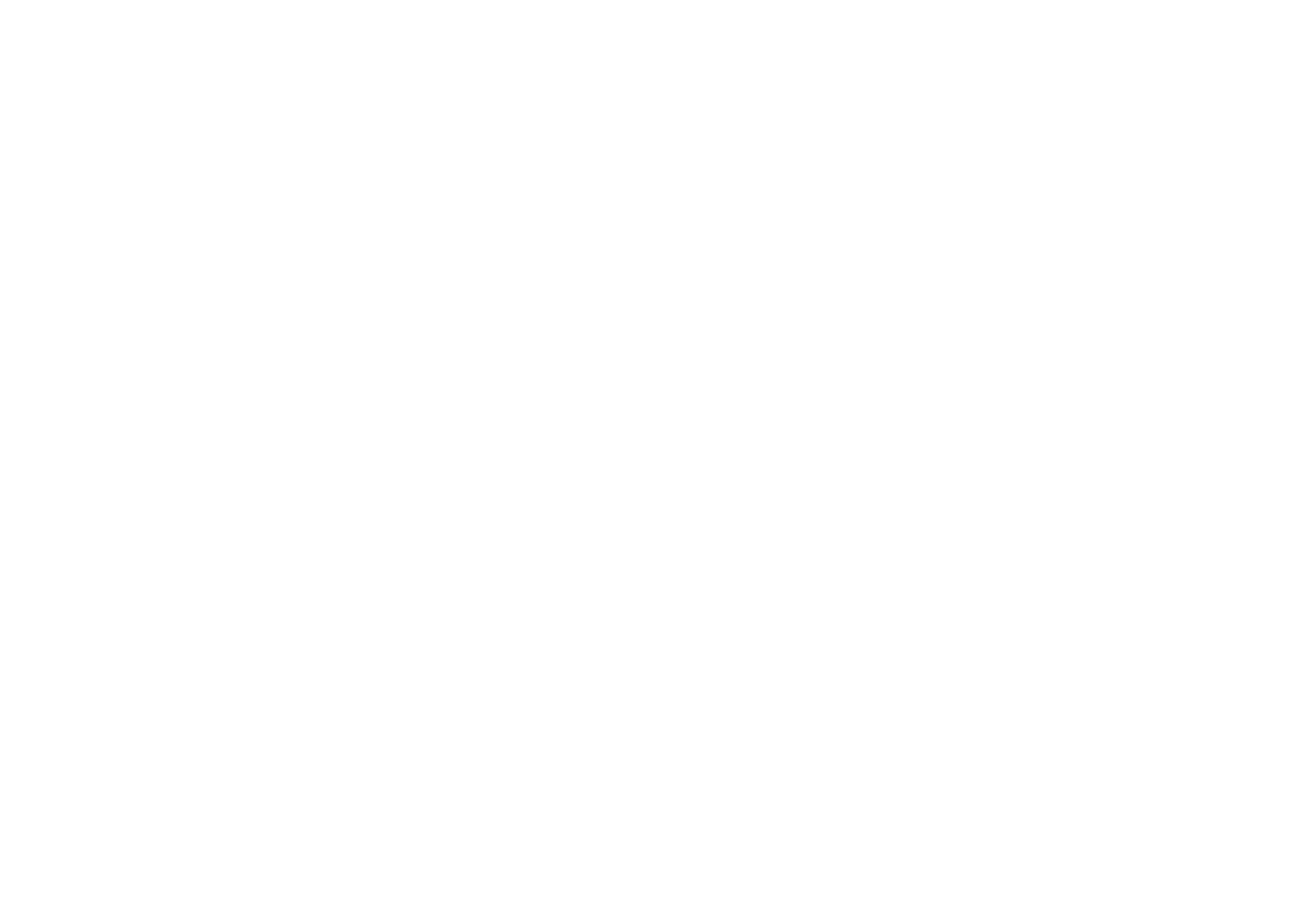
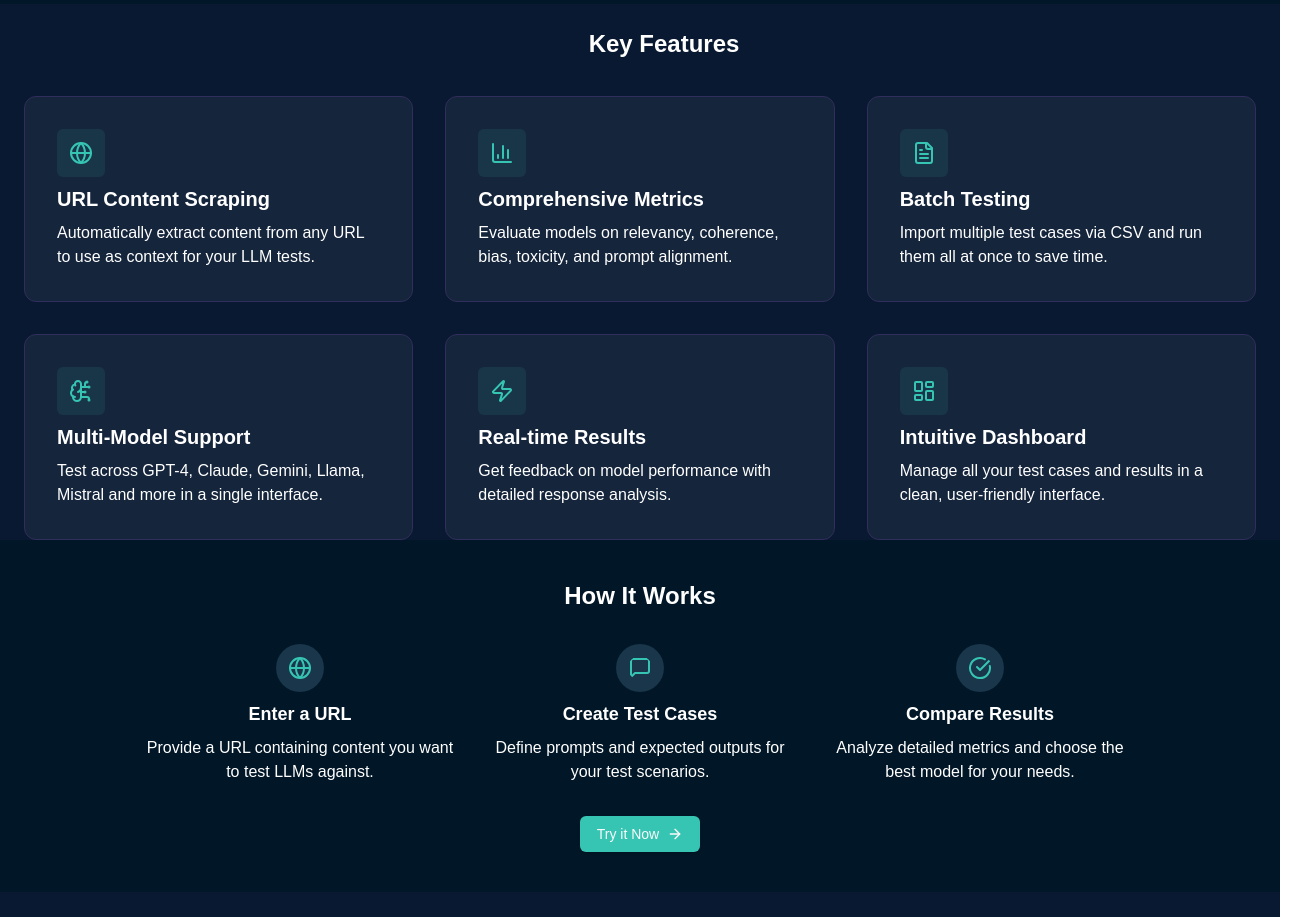
Before and after one commit to jballo/VALLM, a Next.js app: page / in a window 1280 px wide. Shown: the part 380-1297 px from the top of the page, 1304 px wide, since content can reach past the window. Before the commit the page ends 800 px from the top, so only its background shows below. Built offline with nearby package versions, Linux system fonts and the light colour scheme; no server answers.

Commit message:
Feat: Added UI to Home Page

```diff
--- a/src/components/custom/HomeClient.tsx
+++ b/src/components/custom/HomeClient.tsx
@@ -1,13 +1,137 @@
 "use client";
 
+import { ArrowRight, BrainCircuit, ChartColumn, CircleCheckBig, FileText, Globe, LayoutDashboard, MessageSquare, Zap } from "lucide-react";
+import { Button } from "../ui/button";
 import Header from "./header";
 
 
 
 export default function HomeClient(){
     return (
-        <div className="w-full min-h-screen p-12 flex flex-col gap-6">
-            <Header />
+        <div className="w-full min-h-screen flex flex-col gap-12 bg-[#011627] text-white">
+            <div className="m-6">
+                <Header />
+            </div>
+            <div className="flex flex-col w-full h-full gap-4">
+                {/* Title and Basic Info */}
+                <div className="flex flex-col items-center gap-10 m-6">
+                    <h1 className="text-4xl font-bold text-center bg-gradient-to-r from-[#34C5B3] to-[#7C3AED] inline-block text-transparent bg-clip-text">Compare LLM Performance with Confidence</h1>
+                    <h3 className="text-lg text-center">Test, evaluate, and compare multiple language models with a single URL. Make data-driven decisions about which AI models best suit your needs.</h3>
+                    <div className="flex flex-row gap-2">
+                        <Button className="bg-[#37C5B3] hover:bg-[#2da192]">Go to Dashboard</Button>
+                        <Button variant="ghost">View Demo</Button>
+                    </div>
+                </div>
+                {/* Key Features */}
+                <div className="flex flex-col w-screen bg-[#091931] gap-3">
+                    <div className="flex flex-col justify-center w-full m-6">
+                        <h2 className="text-2xl text-center font-bold">Key Features</h2>
+                    </div>
+                    <div className="grid grid-cols-3 gap-8 mx-6">
+                        <div className="flex flex-col gap-2 border-[1px] rounded-xl border-[#312D5C] bg-[#15253C] p-8">
+                            <Globe className="w-12 h-12 bg-[#193649] text-[#37C5B3] p-3 rounded-md"/>
+                            <h4 className="text-xl font-bold">URL Content Scraping</h4>
+                            <p>Automatically extract content from any URL to use as context for your LLM tests.</p>
+                        </div>
+                        <div className="flex flex-col gap-2 border-[1px] rounded-xl border-[#312D5C] bg-[#15253C] p-8">
+                            <ChartColumn className="w-12 h-12 bg-[#193649] text-[#37C5B3] p-3 rounded-md"/>
+                            <h4 className="text-xl font-bold">Comprehensive Metrics</h4>
+                            <p>Evaluate models on relevancy, coherence, bias, toxicity, and prompt alignment.</p>
+                        </div>
+                        <div className="flex flex-col gap-2 border-[1px] rounded-xl border-[#312D5C] bg-[#15253C] p-8">
+                            <FileText className="w-12 h-12 bg-[#193649] text-[#37C5B3] p-3 rounded-md"/>
+                            <h4 className="text-xl font-bold">Batch Testing</h4>
+                            <p>Import multiple test cases via CSV and run them all at once to save time.</p>
+                        </div>
+                        <div className="flex flex-col gap-2 border-[1px] rounded-xl border-[#312D5C] bg-[#15253C] p-8">
+                            <BrainCircuit className="w-12 h-12 bg-[#193649] text-[#37C5B3] p-3 rounded-md"/>
+                            <h4 className="text-xl font-bold">Multi-Model Support</h4>
+                            <p>Test across GPT-4, Claude, Gemini, Llama, Mistral and more in a single interface.</p>
+                        </div>
+                        <div className="flex flex-col gap-2 border-[1px] rounded-xl border-[#312D5C] bg-[#15253C] p-8">
+                            <Zap className="w-12 h-12 bg-[#193649] text-[#37C5B3] p-3 rounded-md"/>
+                            <h4 className="text-xl font-bold">Real-time Results</h4>
+                            <p>Get feedback on model performance with detailed response analysis.</p>
+                        </div>
+                        <div className="flex flex-col gap-2 border-[1px] rounded-xl border-[#312D5C] bg-[#15253C] p-8">
+                            <LayoutDashboard  className="w-12 h-12 bg-[#193649] text-[#37C5B3] p-3 rounded-md"/>
+                            <h4 className="text-xl font-bold">Intuitive Dashboard</h4>
+                            <p>Manage all your test cases and results in a clean, user-friendly interface.</p>
+                        </div>
+                    </div>
+                </div>
+                {/* How It Works */}
+                <div className="flex flex-col justify-center w-full gap-8 p-6">
+                    <h2 className="text-2xl text-center font-bold">How It Works</h2>
+                    <div className="flex flex-row justify-center gap-5">
+                        <div className="flex flex-col items-center gap-2">
+                            <Globe className="w-12 h-12 text-[#37C5B3] bg-[#19364A] rounded-full p-3"/>
+                            <h4 className="text-lg font-bold text-center">Enter a URL</h4>
+                            <p className="text-center w-[320px]">Provide a URL containing content you want to test LLMs against.</p>
+                        </div>
+                        <div className="flex flex-col items-center gap-2">
+                            <MessageSquare className="w-12 h-12 text-[#37C5B3] bg-[#19364A] rounded-full p-3"/>
+                            <h4 className="text-lg font-bold text-center">Create Test Cases</h4>
+                            <p className="text-center w-[320px]">Define prompts and expected outputs for your test scenarios.</p>
+                        </div>
+                        <div className="flex flex-col items-center gap-2">
+                            <CircleCheckBig className="w-12 h-12 text-[#37C5B3] bg-[#19364A] rounded-full p-3"/>
+                            <h4 className="text-lg font-bold text-center">Compare Results</h4>
+                            <p className="text-center w-[320px]">Analyze detailed metrics and choose the best model for your needs.</p>
+                        </div>
+                    </div>
+                    <div className="flex flex-row justify-center">
+                        <Button className="w-[120px] bg-[#37C5B3] hover:bg-[#2da192]">Try it Now <ArrowRight /></Button>
+                    </div>
+                </div>
+                {/* Supported Models */}
+                <div className="w-screen flex flex-col items-center bg-[#091931] p-8">
+                    <div className="flex flex-col p-6">
+                        <h2 className="text-2xl text-center font-bold">Supported Models</h2>
+                    </div>
+                    <div className="grid grid-cols-4 w-3/4 gap-8 p-7">
+                        <div className="text-center flex flex-col items-center bg-[#15253C] p-3 gap-4 rounded-md border-[0.5px] border-[#332E5C]">
+                            <div className="flex flex-col justify-center items-center bg-[#183243] text-[#0CA37F] w-10 h-10 rounded-[20px]">G4</div>
+                            <div className="flex flex-col">
+                                <h4>GPT-4</h4>
+                                <p>OpenAI</p>
+                            </div>
+                        </div>
+                        <div className="text-center flex flex-col items-center bg-[#15253C] p-3 gap-4 rounded-md border-[0.5px] border-[#332E5C]">
+                            <div className="flex flex-col justify-center items-center bg-[#172E4E] text-[#4285F4] w-10 h-10 rounded-[20px]">L3.3</div>
+                            <div className="flex flex-col">
+                                <h4>LLAMA 3.3 70B Versatile</h4>
+                                <p>Meta</p>
+                            </div>
+                        </div>
+                        <div className="text-center flex flex-col items-center bg-[#15253C] p-3 gap-4 rounded-md border-[0.5px] border-[#332E5C]">
+                            <div className="flex flex-col justify-center items-center bg-[#172E4E] text-[#4285F4] w-10 h-10 rounded-[20px]">L3.1</div>
+                            <div className="flex flex-col">
+                                <h4>LLAMA 3.1 8B Instant</h4>
+                                <p>Mistral AI</p>
+                            </div>
+                        </div>
+                        <div className="text-center flex flex-col items-center bg-[#15253C] p-4 gap-4 rounded-md border-[0.5px] border-[#332E5C]">
+                            <div className="flex flex-col justify-center items-center bg-[#21274E] text-[#7C3AED] w-10 h-10 rounded-[20px]">ML</div>
+                            <div className="flex flex-col">
+                                <h4>Mistral</h4>
+                                <p>Mistral AI</p>
+                            </div>
+                        </div>
+
+                    </div>
+                </div>
+                {/* Ready to Find Your Ideal LLM? */}
+                <div className="w-screen flex flex-col items-center gap-8 p-8">
+                    <div className="flex flex-col">
+                        <h2 className="text-2xl text-center font-bold">Ready to Find Your Ideal LLM?</h2>
+                        <p>Start testing and comparing language models today to make data-driven decisions for your AI applications.</p>
+                    </div>
+                    <div className="pb-6">
+                        <Button className="w-[120px] bg-[#37C5B3] hover:bg-[#2da192]">Start Testing Now</Button>
+                    </div>
+                </div>
+            </div>
         </div>
     );
 }
```
